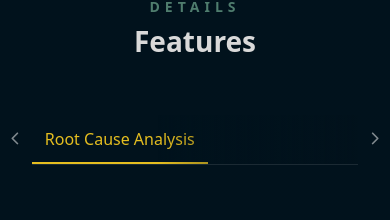
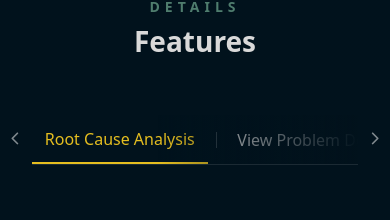
Before and after one commit to hiTushar/barasingha, a React (Create React App) app: page /productspage in a window 390 px wide. Shown: the part 1033-1253 px from the top of the page. Built offline with nearby package versions, Linux system fonts and the light colour scheme; the HTML template or start-up script is replaced by a standard one.

Commit message:
Feature scroll fix for small screen

```diff
--- a/src/components/pages/Products/Features/Features.scss
+++ b/src/components/pages/Products/Features/Features.scss
@@ -101,7 +101,7 @@
             display: grid;
             place-content: center;
             @media screen and (max-width: 767px) {
-               margin-left: 145px;
+               // margin-left: 145px;
             }
          }
          .saperator {
```
